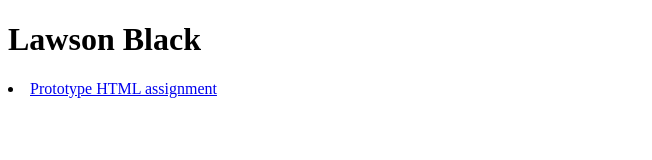
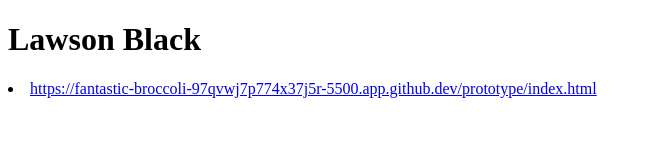
Before and after one commit to Black-del-del/ifsc-1310, a plain HTML site: page index.html in a window 1280 px wide. Shown: the whole page, without its empty margins (0-652 px from the left). Drawn offline with Linux system fonts and the light colour scheme.

Commit message:
Update index.html

```diff
--- a/index.html
+++ b/index.html
@@ -14,7 +14,7 @@
   <h1>Lawson Black</h1>
   <nav>
     <u1>
-      <li><a href="prototype/index.html">Prototype HTML assignment</a></1i>
+      <li><a href="prototype/index.html">https://fantastic-broccoli-97qvwj7p774x37j5r-5500.app.github.dev/prototype/index.html</a></1i>
     </u1>
   </nav>
 </body>
```
